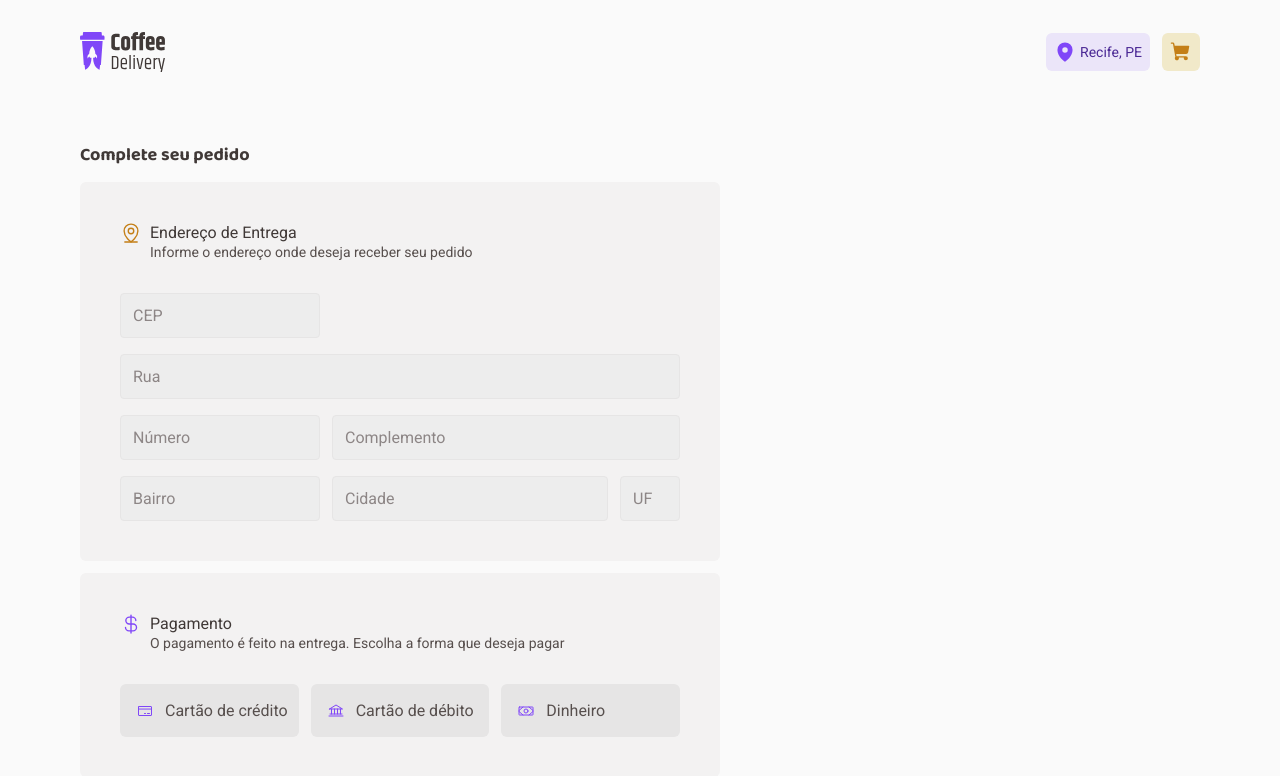
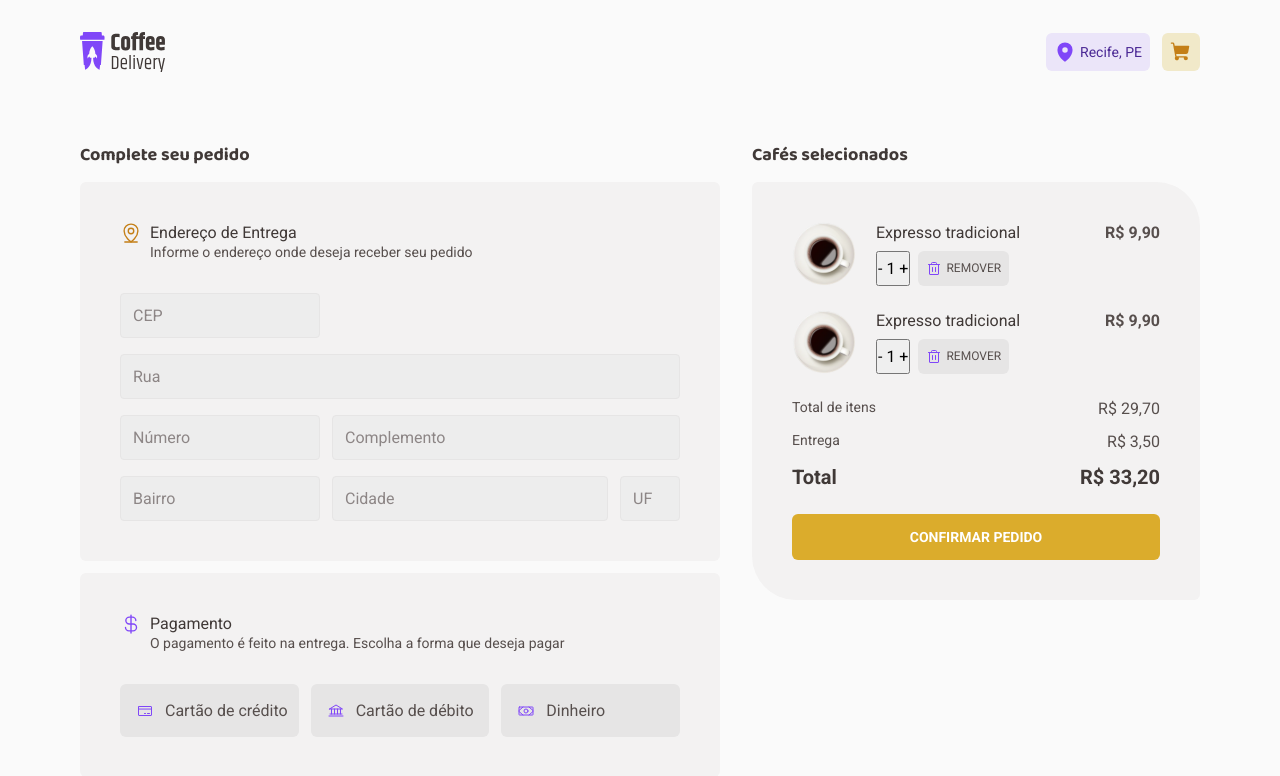
Before and after one commit to guilhermetravinski/ignite-coffee-delivery-1, a React (Vite) app: page /cart in a window 1280 px wide. Shown: the top 776 px of the page. Built offline with nearby package versions, Linux system fonts and the light colour scheme.

Commit message:
feat: add CartSummary component in Cart page

```diff
--- /dev/null
+++ b/src/pages/Cart/components/CartSummary/index.tsx
@@ -0,0 +1,71 @@
+import { Trash } from 'phosphor-react'
+import { Subtitle } from '../Subtitle'
+import {
+  CheckoutContainer,
+  ItemsList,
+  ListItem,
+  PricesContainer,
+  CheckoutButton,
+  DeleteButton,
+} from './styles'
+
+export function CartSummary() {
+  return (
+    <CheckoutContainer>
+      <Subtitle value={'Cafés selecionados'} />
+
+      <div>
+        <ItemsList>
+          <ListItem>
+            <img src={'americano.svg'} alt="" />
+            <div>
+              <p>Expresso tradicional</p>
+              <footer>
+                <button>- 1 +</button>
+                <DeleteButton>
+                  <Trash size={16} />
+                  Remover
+                </DeleteButton>
+              </footer>
+            </div>
+            <strong>R$ 9,90</strong>
+          </ListItem>
+
+          <ListItem>
+            <img src={'americano.svg'} alt="" />
+            <div>
+              <p>Expresso tradicional</p>
+              <footer>
+                <button>- 1 +</button>
+                <DeleteButton>
+                  <Trash size={16} />
+                  Remover
+                </DeleteButton>
+              </footer>
+            </div>
+            <strong>R$ 9,90</strong>
+          </ListItem>
+        </ItemsList>
+
+        <PricesContainer>
+          <div>
+            <span>Total de itens</span>
+            <strong>R$ 29,70</strong>
+          </div>
+
+          <div>
+            <span>Entrega</span>
+            <strong>R$ 3,50</strong>
+          </div>
+
+          <div>
+            <span>Total</span>
+            <strong>R$ 33,20</strong>
+          </div>
+        </PricesContainer>
+
+        <CheckoutButton>Confirmar Pedido</CheckoutButton>
+      </div>
+    </CheckoutContainer>
+  )
+}
--- /dev/null
+++ b/src/pages/Cart/components/CartSummary/styles.ts
@@ -0,0 +1,141 @@
+import styled from 'styled-components'
+
+export const CheckoutContainer = styled.div`
+  width: 100%;
+  max-width: 28rem;
+
+  > div {
+    margin-top: 0.9375rem;
+    padding: 2.5rem;
+
+    background: ${(props) => props.theme['--base-card']};
+    border-radius: 6px 44px;
+
+    display: flex;
+    flex-direction: column;
+    gap: 1.5rem;
+  }
+`
+
+export const ItemsList = styled.ul`
+  list-style: none;
+  display: flex;
+  flex-direction: column;
+  gap: 1.5rem;
+`
+
+export const ListItem = styled.li`
+  display: flex;
+  gap: 1.25rem;
+
+  > img {
+    height: 4rem;
+    width: 4rem;
+  }
+
+  > div {
+    > p {
+      line-height: 1.3125rem;
+      color: ${(props) => props.theme['--base-subtitle']};
+      margin-bottom: 0.5rem;
+    }
+
+    > footer {
+      display: flex;
+      gap: 0.5rem;
+    }
+  }
+
+  > strong {
+    text-align: right;
+    flex: 1;
+    font-weight: 700;
+    line-height: 1.3125rem;
+    color: ${(props) => props.theme['--base-text']};
+  }
+`
+
+export const DeleteButton = styled.button`
+  display: flex;
+  justify-content: center;
+  align-items: center;
+  gap: 0.25rem;
+
+  padding: 0.5rem;
+
+  text-transform: uppercase;
+  line-height: 1.1875rem;
+  font-size: 0.75rem;
+
+  border-radius: 6px;
+  border: none;
+
+  background: ${(props) => props.theme['--base-button']};
+  color: ${(props) => props.theme['--base-text']};
+
+  cursor: pointer;
+
+  transition: background-color 0.2s, color 0.2s;
+
+  &:hover {
+    background: ${(props) => props.theme['--base-hover']};
+    color: ${(props) => props.theme['--base-subtitle']};
+  }
+
+  > svg {
+    color: ${(props) => props.theme['--brand-purple']};
+  }
+`
+
+export const PricesContainer = styled.div`
+  display: flex;
+  flex-direction: column;
+  gap: 0.75rem;
+
+  > div {
+    display: flex;
+    justify-content: space-between;
+
+    > span {
+      color: ${(props) => props.theme['--base-text']};
+      font-size: 0.875rem;
+      line-height: 1.125rem;
+    }
+
+    > strong {
+      color: ${(props) => props.theme['--base-text']};
+      line-height: 1.3125rem;
+      font-weight: 400;
+    }
+
+    &:last-child {
+      span,
+      strong {
+        font-size: 1.25rem;
+        line-height: 1.625rem;
+        color: ${(props) => props.theme['--base-subtitle']};
+        font-weight: 700;
+      }
+    }
+  }
+`
+
+export const CheckoutButton = styled.button`
+  width: 100%;
+  padding: 0.75rem 0.5rem;
+
+  display: flex;
+  justify-content: center;
+  align-items: center;
+
+  border-radius: 6px;
+  border: none;
+
+  background: ${(props) => props.theme['--brand-yellow']};
+  color: ${(props) => props.theme['--white']};
+
+  font-weight: 700;
+  font-size: 0.875rem;
+  line-height: 1.375rem;
+  text-transform: uppercase;
+`
--- a/src/pages/Cart/index.tsx
+++ b/src/pages/Cart/index.tsx
@@ -1,16 +1,16 @@
 import { MapPinLine } from 'phosphor-react'
 import { useState } from 'react'
 import { CardHeader } from './components/CardHeader'
+import { CartSummary } from './components/CartSummary'
 import { PaymentMethods } from './components/PaymentMethods'
+import { Subtitle } from './components/Subtitle'
 import {
   CartContainer,
-  CheckoutContainer,
   DefaultInput,
   FormContainer,
   FullsizeInput,
   InputsContainer,
   SmallInput,
-  Subtitle,
 } from './styles'
 
 export function Cart() {
@@ -28,7 +28,7 @@ export function Cart() {
   return (
     <CartContainer>
       <FormContainer>
-        <Subtitle>Complete seu pedido</Subtitle>
+        <Subtitle value={'Complete seu pedido'} />
 
         <form>
           <CardHeader
@@ -57,7 +57,8 @@ export function Cart() {
           onSelectPaymentMethod={handleSelectPaymentMethod}
         />
       </FormContainer>
-      <CheckoutContainer></CheckoutContainer>
+
+      <CartSummary />
     </CartContainer>
   )
 }
--- a/src/pages/Cart/styles.ts
+++ b/src/pages/Cart/styles.ts
@@ -1,16 +1,15 @@
-/* eslint-disable prettier/prettier */
 import styled from 'styled-components'
 
 export const CartContainer = styled.main`
   width: 100%;
   margin: 0 auto 9.75rem;
+  padding: 0 1rem;
 
   position: relative;
   top: 9rem;
 
-  padding: 0 1rem;
-
   display: flex;
+  gap: 2rem;
 `
 
 export const FormContainer = styled.div`
@@ -27,15 +26,6 @@ export const FormContainer = styled.div`
     border-radius: 6px;
     padding: 2.5rem;
   }
-`
-
-export const Subtitle = styled.h2`
-  font-family: 'Baloo 2', cursive;
-  font-weight: 700;
-  font-size: 1.125rem;
-  line-height: 1.4375rem;
-
-  color: ${(props) => props.theme['--base-subtitle']};
 `
 
 export const InputsContainer = styled.div`
@@ -74,4 +64,3 @@ export const FullsizeInput = styled(BaseInput)`
 export const SmallInput = styled(BaseInput)`
   max-width: 3.75rem;
 `
-export const CheckoutContainer = styled.div``
```
